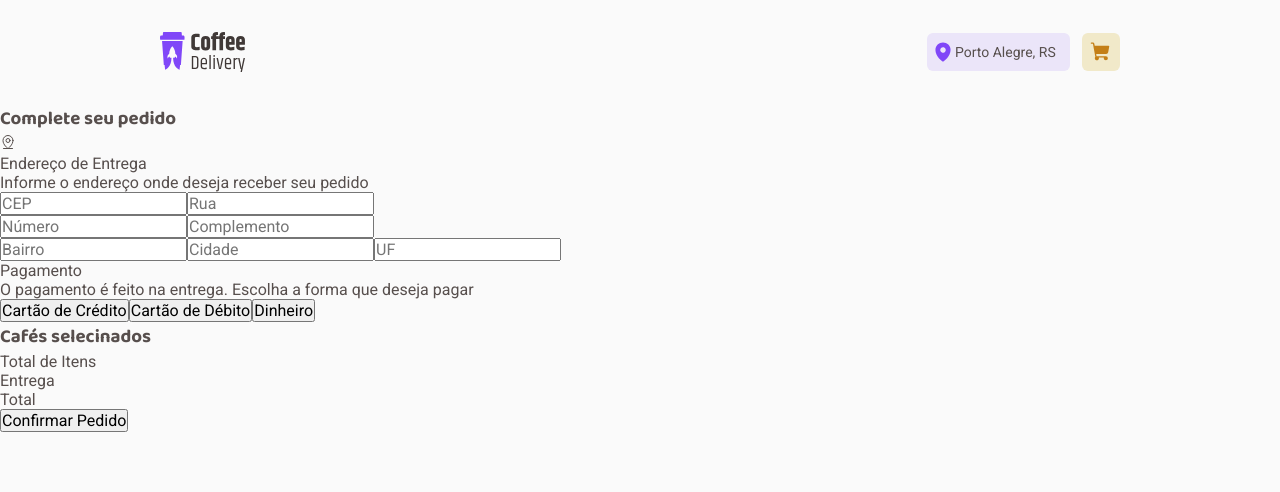
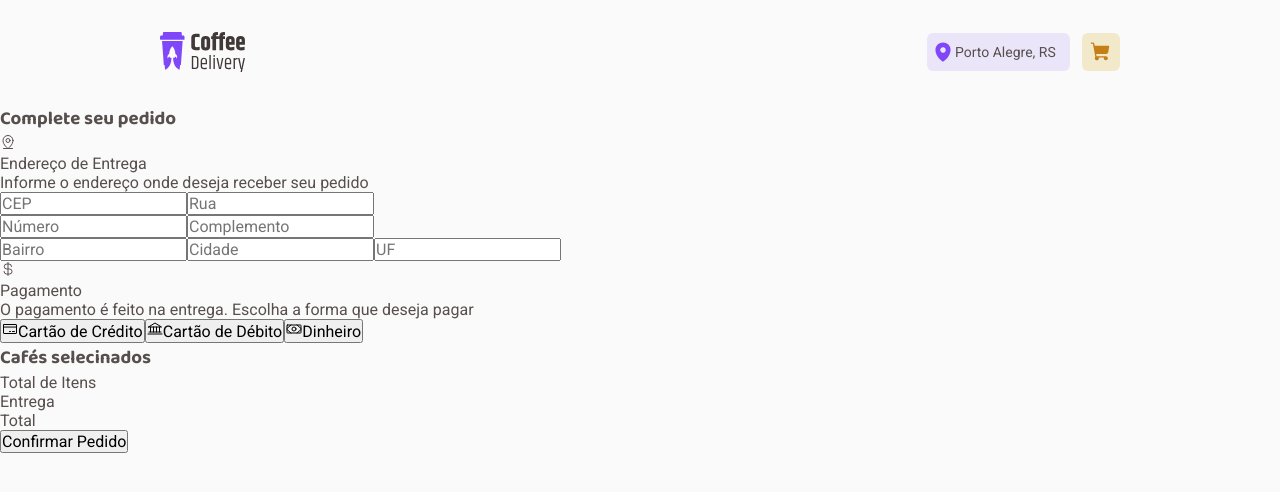
Before and after one commit to guilhermeevencio/coffee-shop-delivery, a React (Vite) app: page /checkout in a window 1280 px wide. Shown: the top 492 px of the page. Built offline with nearby package versions, Linux system fonts and the light colour scheme.

Commit message:
feat: add icons on checklist page.

```diff
--- a/src/pages/Checkout/index.tsx
+++ b/src/pages/Checkout/index.tsx
@@ -1,4 +1,10 @@
-import { MapPinLine } from 'phosphor-react'
+import {
+  MapPinLine,
+  Money,
+  Bank,
+  CreditCard,
+  CurrencyDollar,
+} from 'phosphor-react'
 
 export function Checkout() {
   return (
@@ -27,14 +33,24 @@ export function Checkout() {
           </form>
         </div>
         <div>
+          <CurrencyDollar />
           <p>Pagamento</p>
           <p>
             O pagamento é feito na entrega. Escolha a forma que deseja pagar
           </p>
           <div>
-            <button type="button">Cartão de Crédito</button>
-            <button type="button">Cartão de Débito</button>
-            <button type="button">Dinheiro</button>
+            <button type="button">
+              <CreditCard />
+              Cartão de Crédito
+            </button>
+            <button type="button">
+              <Bank />
+              Cartão de Débito
+            </button>
+            <button type="button">
+              <Money />
+              Dinheiro
+            </button>
           </div>
         </div>
       </div>
```
